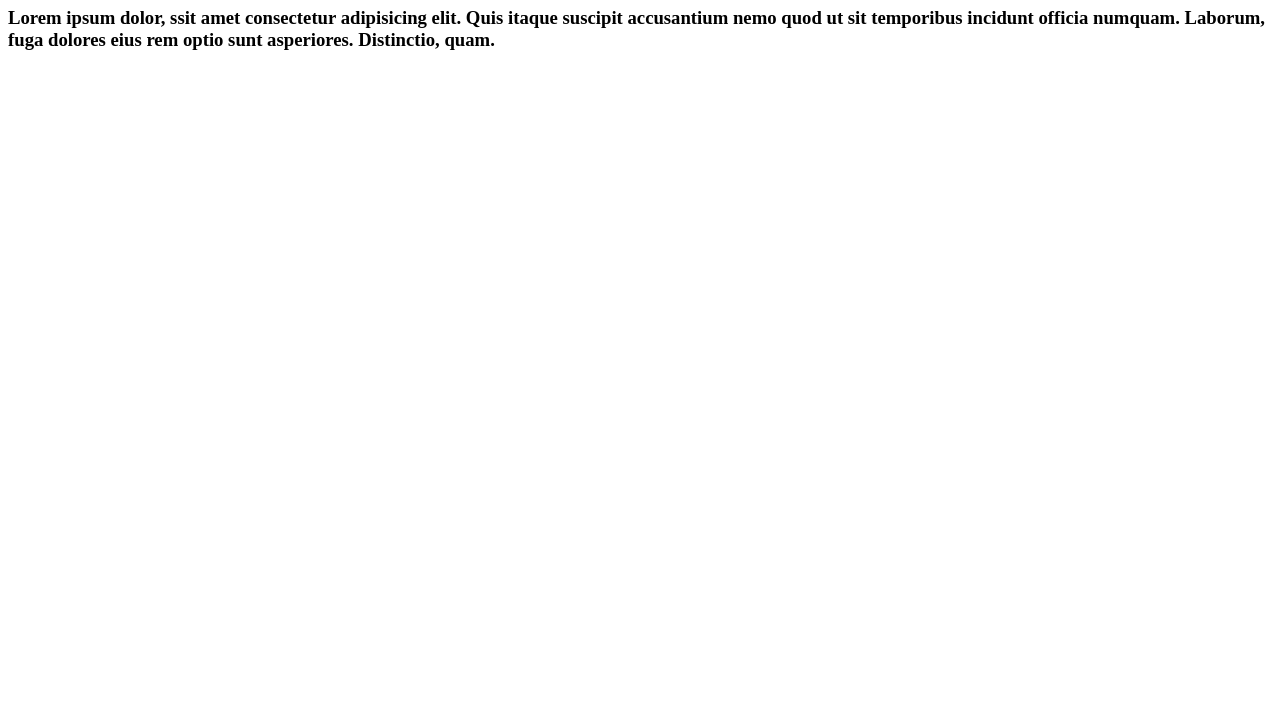
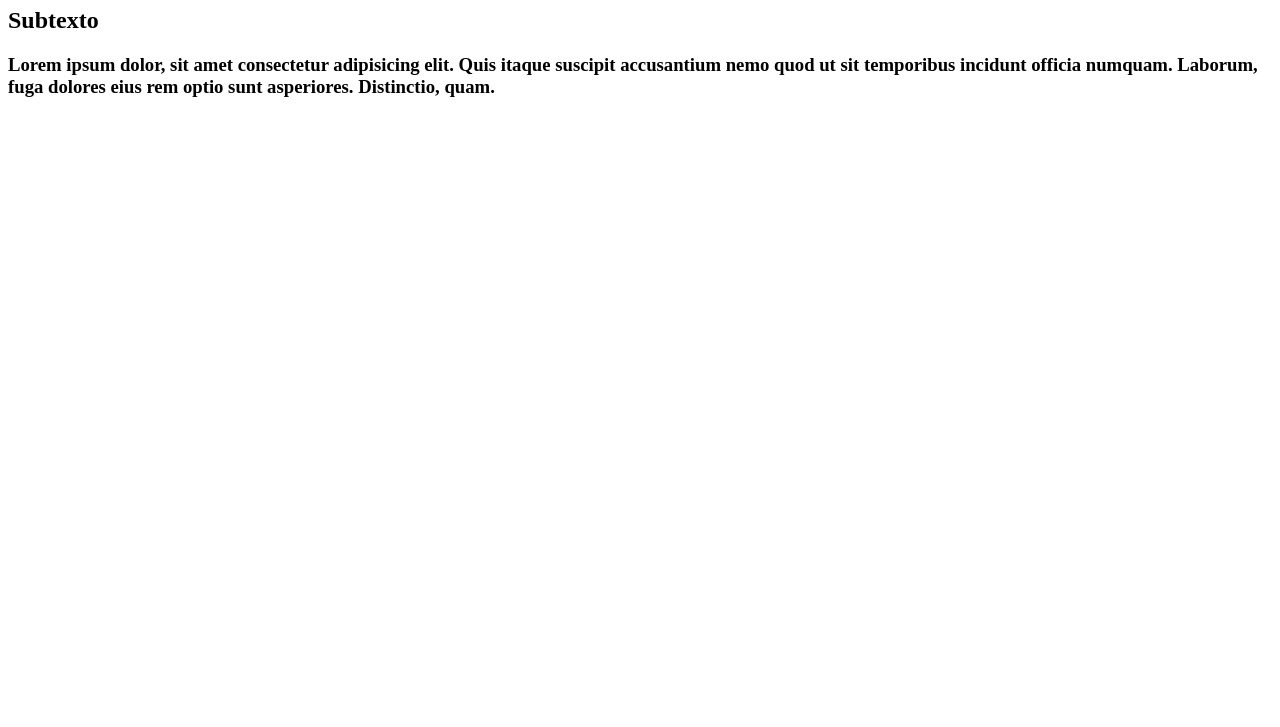
Before and after one commit to wesalvez/curso-git, a plain HTML site: page index.html in a window 1280 px wide. Shown: the part 73-800 px from the top of the page. Drawn offline with Linux system fonts and the light colour scheme.

Commit message:
13° Commit - [DEV 1] corrigindo...

```diff
--- a/index.html
+++ b/index.html
@@ -4,14 +4,15 @@
     <meta charset="UTF-8">
     <meta http-equiv="X-UA-Compatible" content="IE=edge">
     <meta name="viewport" content="width=device-width, initial-scale=1.0">
-    <title>Document</title>
+    <title>Corrigido</title>
 </head>
 <body>
     <h1>
         hello world!
     </h1>
+    <h2>Subtexto</h2>
     <h3>
-        Lorem ipsum dolor, ssit amet consectetur adipisicing elit. Quis itaque suscipit accusantium nemo quod ut sit temporibus incidunt officia numquam. Laborum, fuga dolores eius rem optio sunt asperiores. Distinctio, quam.
+        Lorem ipsum dolor, sit amet consectetur adipisicing elit. Quis itaque suscipit accusantium nemo quod ut sit temporibus incidunt officia numquam. Laborum, fuga dolores eius rem optio sunt asperiores. Distinctio, quam.
     </h3>
 </body>
 </html>
```
